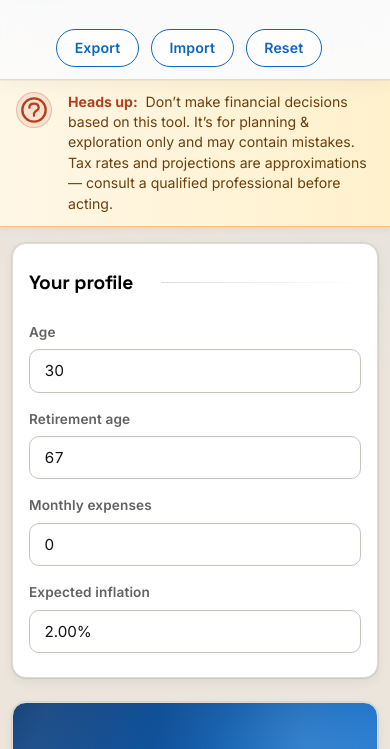
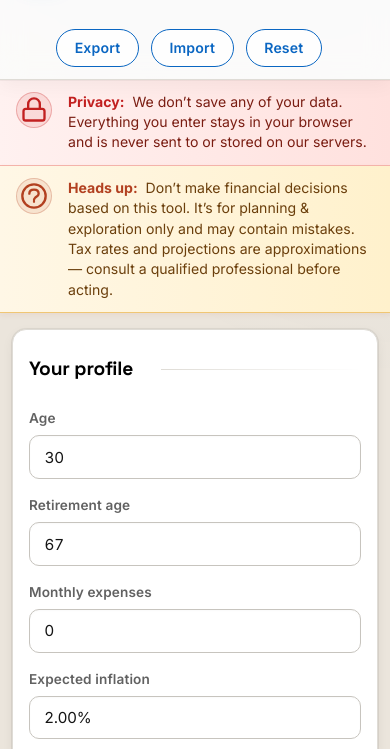
Before and after one commit to 610v4nn1/Helmworth, a website with bundled scripts: page index.html in a window 390 px wide. Shown: the part 90-839 px from the top of the page. Built offline with nearby package versions, Linux system fonts and the light colour scheme.

Commit message:
ui(disclaimer): add red privacy banner stating no data is saved
Adds a second disclaimer banner above the existing amber 'Heads up'
banner on both index.html and methodology.html, informing users that
their data is not saved or sent to a server.

- index.html / methodology.html: new .disclaimer-banner.disclaimer-banner--danger
  block inserted directly after </header>, above the existing amber
  financial-advice disclaimer. Uses a lock icon (privacy semantics)
  instead of the question-mark used for the financial caveat. Same
  role='alert' / aria-live='polite' as the original for a11y parity.
- styles.css: new .disclaimer-banner--danger modifier that inherits all
  layout/sizing from .disclaimer-banner and only swaps the palette to
  a red theme (soft red gradient background, #f5b5ad border, #7a1d12
  body text, #c22020 strong + icon accent). No structural CSS changes,
  so the existing mobile rules and sticky behaviour apply unchanged.

```diff
--- a/index.html
+++ b/index.html
@@ -86,6 +86,22 @@
     </div>
     <div id="io-toolbar" class="io-toolbar"></div>
   </header>
+
+  <!-- PRIVACY DISCLAIMER BANNER -->
+  <div class="disclaimer-banner disclaimer-banner--danger" role="alert" aria-live="polite">
+    <div class="disclaimer-inner">
+      <span class="disclaimer-icon" aria-hidden="true">
+        <svg width="28" height="28" viewBox="0 0 24 24" fill="none" stroke="currentColor" stroke-width="2" stroke-linecap="round" stroke-linejoin="round">
+          <rect x="3" y="11" width="18" height="10" rx="2" ry="2"></rect>
+          <path d="M7 11V7a5 5 0 0 1 10 0v4"></path>
+        </svg>
+      </span>
+      <div class="disclaimer-text">
+        <strong>Privacy:</strong> We don&rsquo;t save any of your data. Everything you enter stays
+        in your browser and is never sent to or stored on our servers.
+      </div>
+    </div>
+  </div>
 
   <!-- DISCLAIMER BANNER -->
   <div class="disclaimer-banner" role="alert" aria-live="polite">
--- a/styles.css
+++ b/styles.css
@@ -1501,6 +1501,31 @@ input, select { font-family: inherit; color: inherit; }
   .disclaimer-text { font-size: 0.88rem; }
 }
 
+/* Red "danger" variant — used for the privacy/no-data-saved disclaimer at the
+   very top of the page. Same layout & sizing as the default banner; only the
+   palette changes. Note: when stacked above the default amber banner, this
+   one keeps `position: sticky` and sits just under the header. */
+.disclaimer-banner--danger {
+  background: linear-gradient(90deg, #fff1f0 0%, #ffe1de 100%);
+  border-bottom: 1px solid #f5b5ad;
+  box-shadow: 0 2px 6px rgba(178, 32, 32, 0.10);
+  color: #7a1d12;
+}
+
+.disclaimer-banner--danger .disclaimer-icon {
+  background: rgba(200, 32, 32, 0.10);
+  color: #c22020;
+  border-color: rgba(200, 32, 32, 0.28);
+}
+
+.disclaimer-banner--danger .disclaimer-text {
+  color: #7a1d12;
+}
+
+.disclaimer-banner--danger .disclaimer-text strong {
+  color: #c22020;
+}
+
 
 /* =========================================================================
    YEAR-RANGE ZOOM CONTROL — dual-handle slider under each chart
```
Also changed, not shown: methodology.html (+16 -0 lines).
